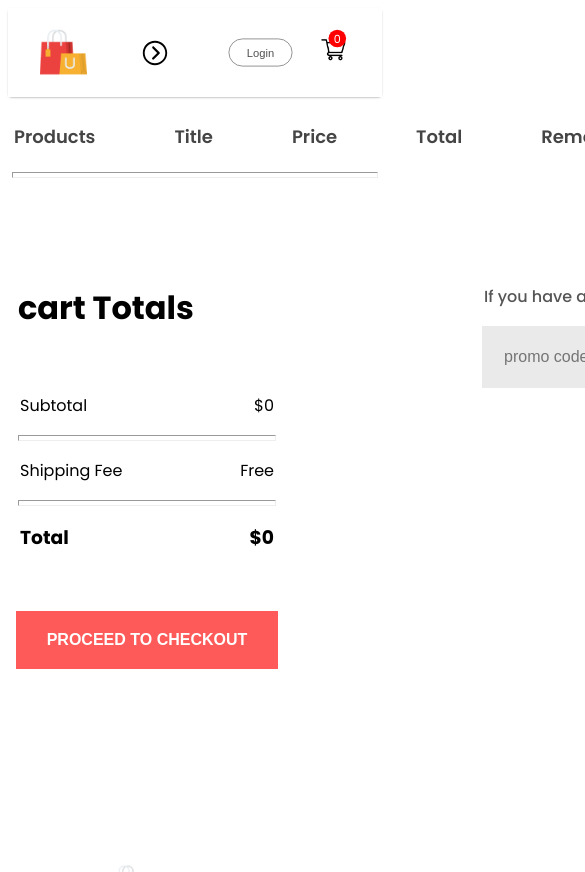
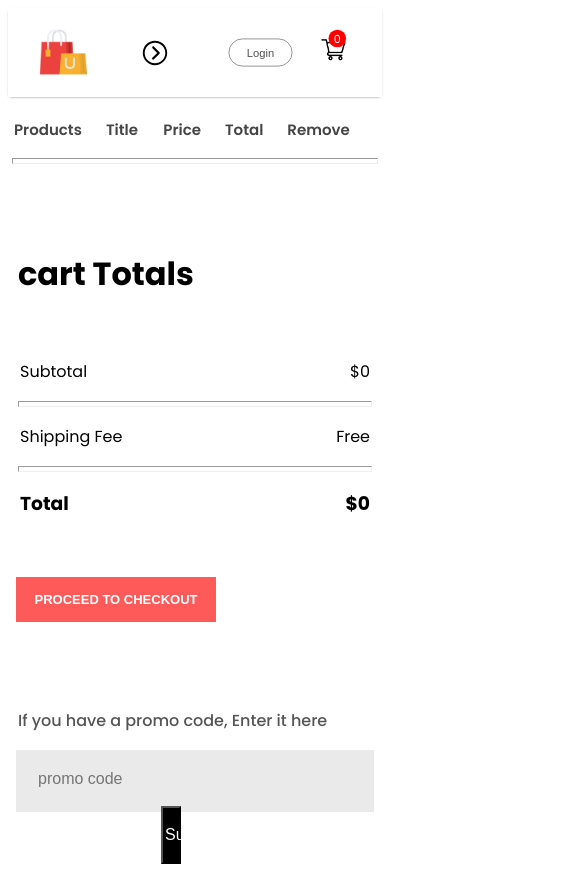
Before and after one commit to Arjunkumar1877/MERN-ECOMMERCE, a React (Vite) app in the folder frontend/: page /cart in a window 390 px wide. Shown: the top 872 px of the page, 585 px wide, since content can reach past the window. Built offline with nearby package versions, Linux system fonts and the light colour scheme.

Commit message:
made cart page fully responsive

```diff
--- a/frontend/src/Components/CartItems/CartItems.css
+++ b/frontend/src/Components/CartItems/CartItems.css
@@ -111,3 +111,58 @@
     color: white;
     cursor: pointer;
 }
+
+@media(max-width: 1280px) {
+    .cartitems{
+        margin: 60px 50px;
+    }
+
+    .cartitems-format-main{
+        grid-template-columns: 0.5fr 3fr 0.5fr 0.5fr 0.5fr 0.5fr;
+        gap: 20px;
+        padding: 15px 0px;
+        font-size: 15px;
+    }
+
+    .carticon-product-icon{
+        height: 50px;
+    }
+
+    .cartitems-remove-icon{
+        margin: auto;
+    }
+
+    .cartitems-quantity{
+        width: 40px;
+        height: 30px;
+    }
+    .cartitems-down{
+        margin: 80px 0px;
+        flex-direction: column;
+        gap: 80px;
+    }
+    .cartitems-total{
+        margin: 0;
+    }
+
+    .cartitems-total button{
+        max-width: 200px;
+        height: 45px;
+        font-size: 13px;
+    }
+
+    .cartitems-promobox{
+        width: auto;
+        max-width: 500px;
+    }
+
+    .cartitems-promobox input{
+        width: 100%;
+    }
+
+    .cartitems-promobox button{
+        width: 20px;
+        margin-left: 125px;
+
+    }
+}
--- a/frontend/src/Components/CartItems/CartItems.jsx
+++ b/frontend/src/Components/CartItems/CartItems.jsx
@@ -19,7 +19,8 @@
         all_product.map((item, i)=>{
             if(cartItems[item.id] > 0){
 
-                return <div className="">
+                return <>
+                <div className="">
         <div className="classitems-format cartitems-format-main">
             <img src={item.image} className='carticon-product-icon' alt="" />
             <p>{item.name}</p>
@@ -30,6 +31,7 @@
         </div>
         <hr />
       </div>
+                </>
             }
             return null;
         })}
```
